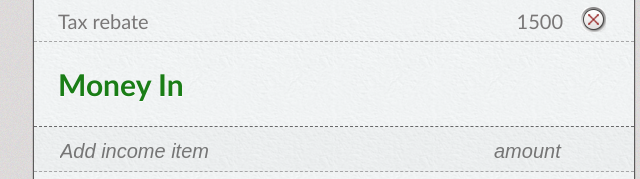
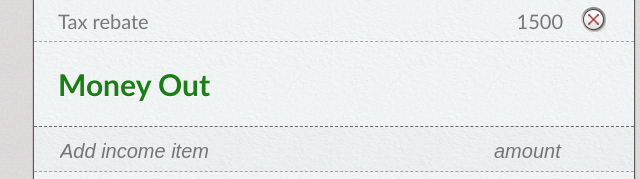
Before and after one commit to hendrikswan/angular-budget, a website: page app/index.html in a window 1280 px wide. Shown: the part 223-402 px from the top of the page, 306-946 px from the left. Drawn offline with nearby package versions, Linux system fonts and the light colour scheme; some packages are replaced by stand-ins of ours.

Commit message:
autocommit on change

```diff
--- a/app/views/main.html
+++ b/app/views/main.html
@@ -23,7 +23,7 @@
 
 
   <li class="budget-heading income">
-    Money In
+    Money Out
   </li>
   <li class="budget-input budget-row">
     <input  class="description-input"
```
